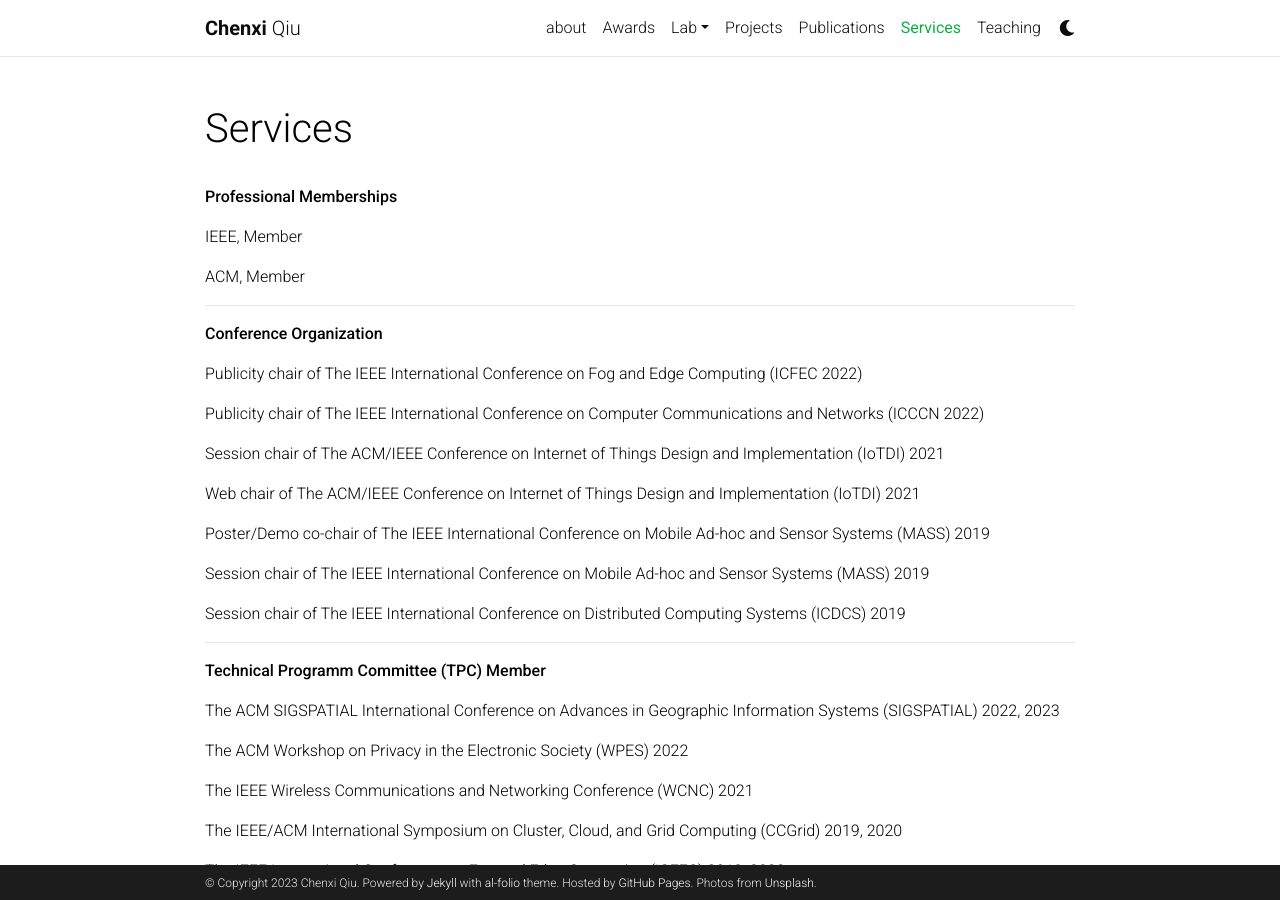
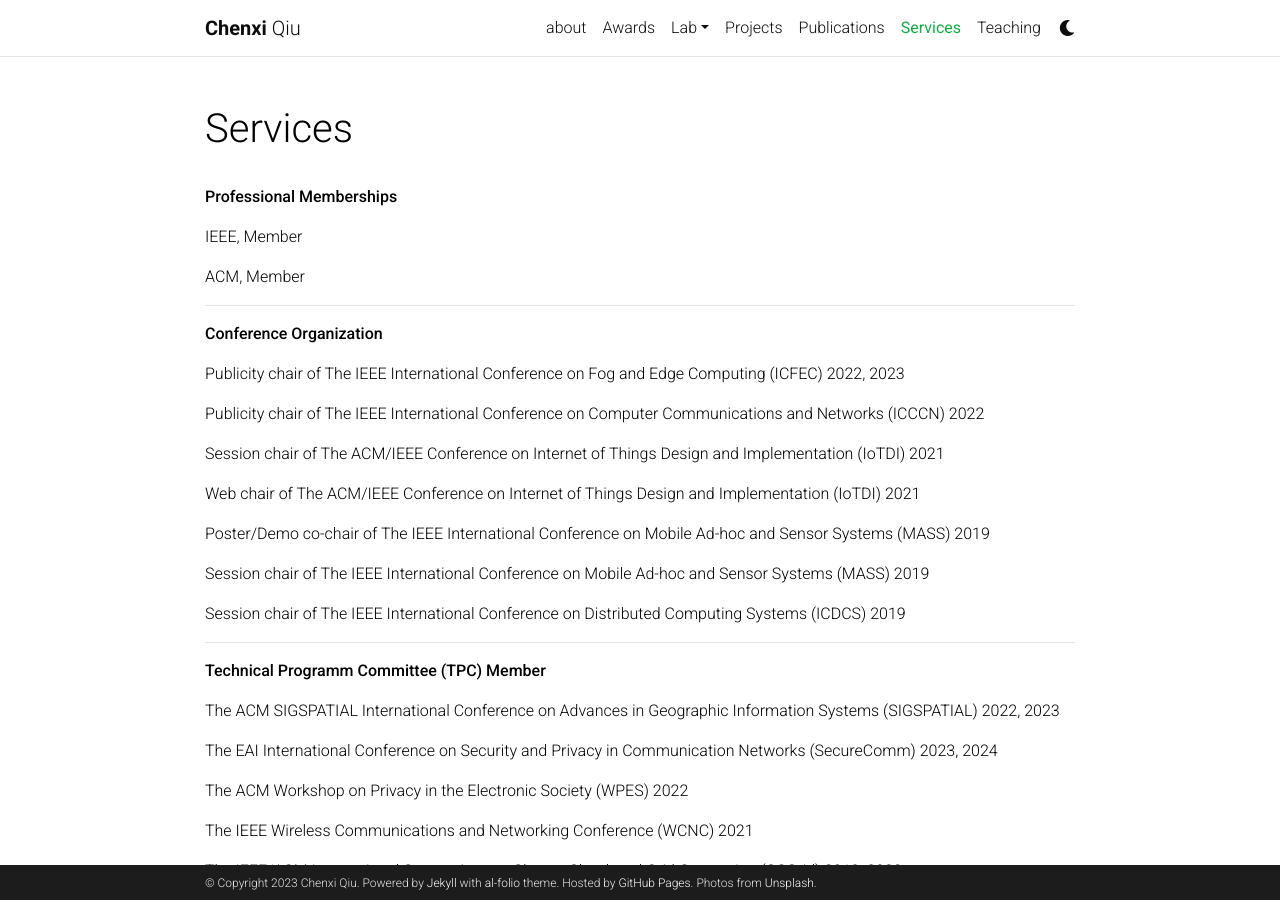
Before and after one commit to chenxiunt/chenxiunt.github.io, a Jekyll site: the page built from _pages/services.md, in a window 1280 px wide and 900 px high. Built offline with Jekyll 4.4.1, drawn with Linux system fonts in a browser that asks for light colours; comment, search, counter and statistics services are not loaded; a style sheet for code colours, icons or effects is not loaded.

Commit message:
Update services.md

```diff
--- a/_pages/services.md
+++ b/_pages/services.md
@@ -15,9 +15,9 @@ ACM, Member
 
 **Conference Organization**
 
-Publicity chair of The IEEE International Conference on Fog and Edge Computing (ICFEC 2022)
+Publicity chair of The IEEE International Conference on Fog and Edge Computing (ICFEC) 2022, 2023
 
-Publicity chair of The IEEE International Conference on Computer Communications and Networks (ICCCN 2022)
+Publicity chair of The IEEE International Conference on Computer Communications and Networks (ICCCN) 2022
 
 Session chair of The ACM/IEEE Conference on Internet of Things Design and Implementation (IoTDI) 2021
 
@@ -34,6 +34,8 @@ Session chair of The IEEE International Conference on Distributed Computing Syst
 **Technical Programm Committee (TPC) Member**
 
 The ACM SIGSPATIAL International Conference on Advances in Geographic Information Systems (SIGSPATIAL) 2022, 2023
+
+The EAI International Conference on Security and Privacy in Communication Networks (SecureComm) 2023, 2024
 
 The ACM Workshop on Privacy in the Electronic Society (WPES) 2022
 
```
